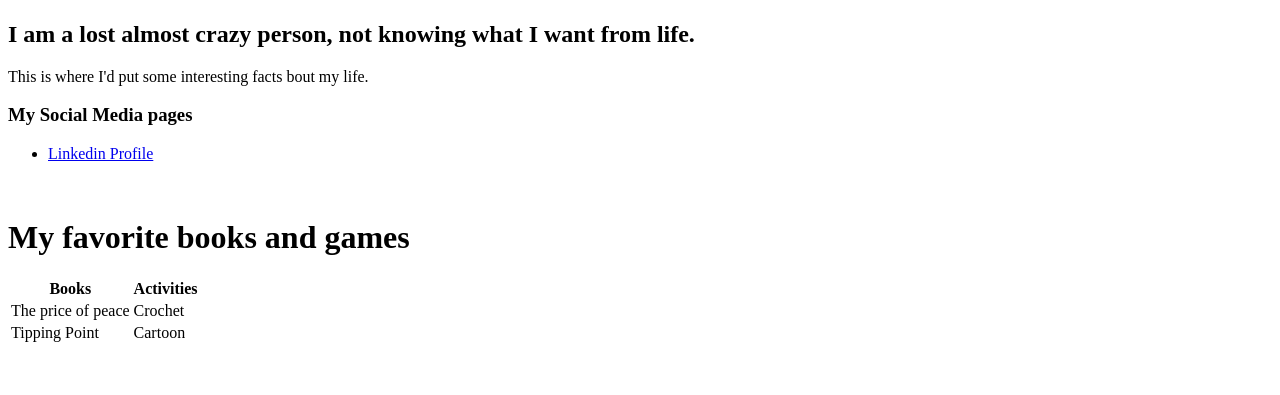
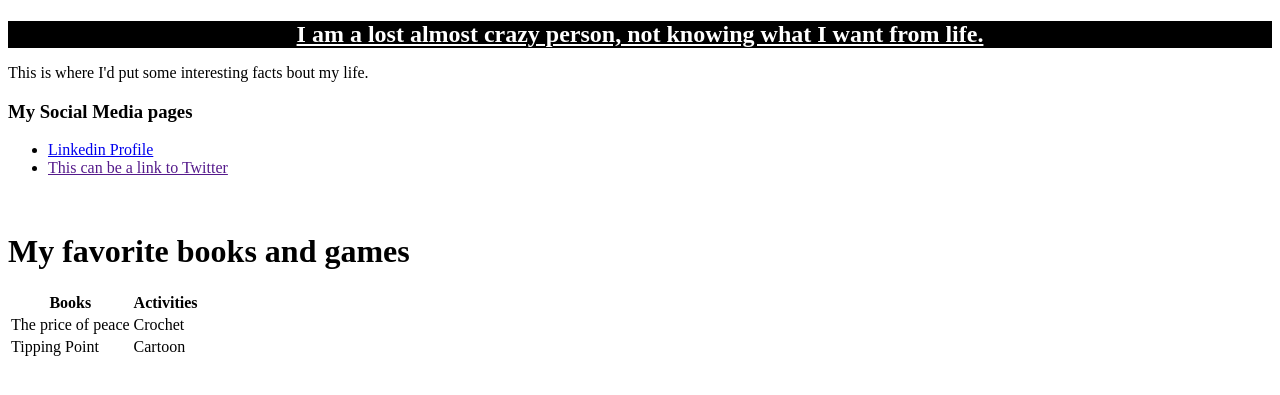
Before and after one commit to Arpi65/Arpi65.github.io, a plain HTML site: page index.html in a window 1280 px wide. Shown: the part 401-796 px from the top of the page. Drawn offline with Linux system fonts and the light colour scheme.

Commit message:
adding styles

```diff
--- a/index.html
+++ b/index.html
@@ -10,16 +10,27 @@
 <img src="https://icatcare.org/app/uploads/2018/07/Thinking-of-getting-a-cat.png" alt="Professional Pic">
 <br>
 <section>
+<style>
+h2 {
+    color: white;
+    font-size: 60 px;
+    margin-bottom: 15px;
+    text-align: center;
+    text-decoration: underline;
+    background-color: black;
 
+}
+
+</style>
 <h2>I am a lost almost crazy person, not knowing what I want from life. </h2>
 <p>This is where I'd put some interesting facts bout my life.</p>
+
 
 <h3>My Social Media pages</h3>
 
 <ul>
 <li> <a href=www.linkedin.com/in/arpibandikyan>Linkedin Profile </a></li>
-
-
+<li><a href="">This can be a link to Twitter </a></li>
 
 </ul>
 
```
